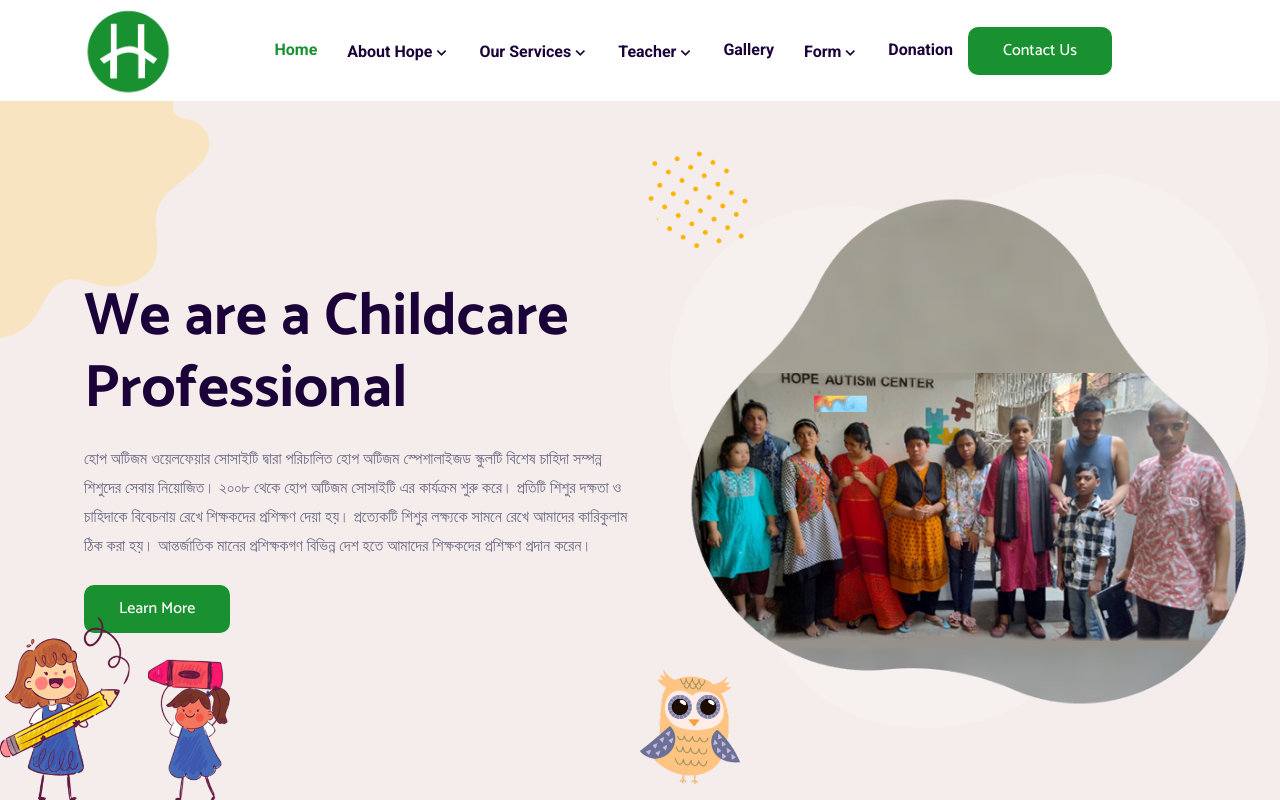
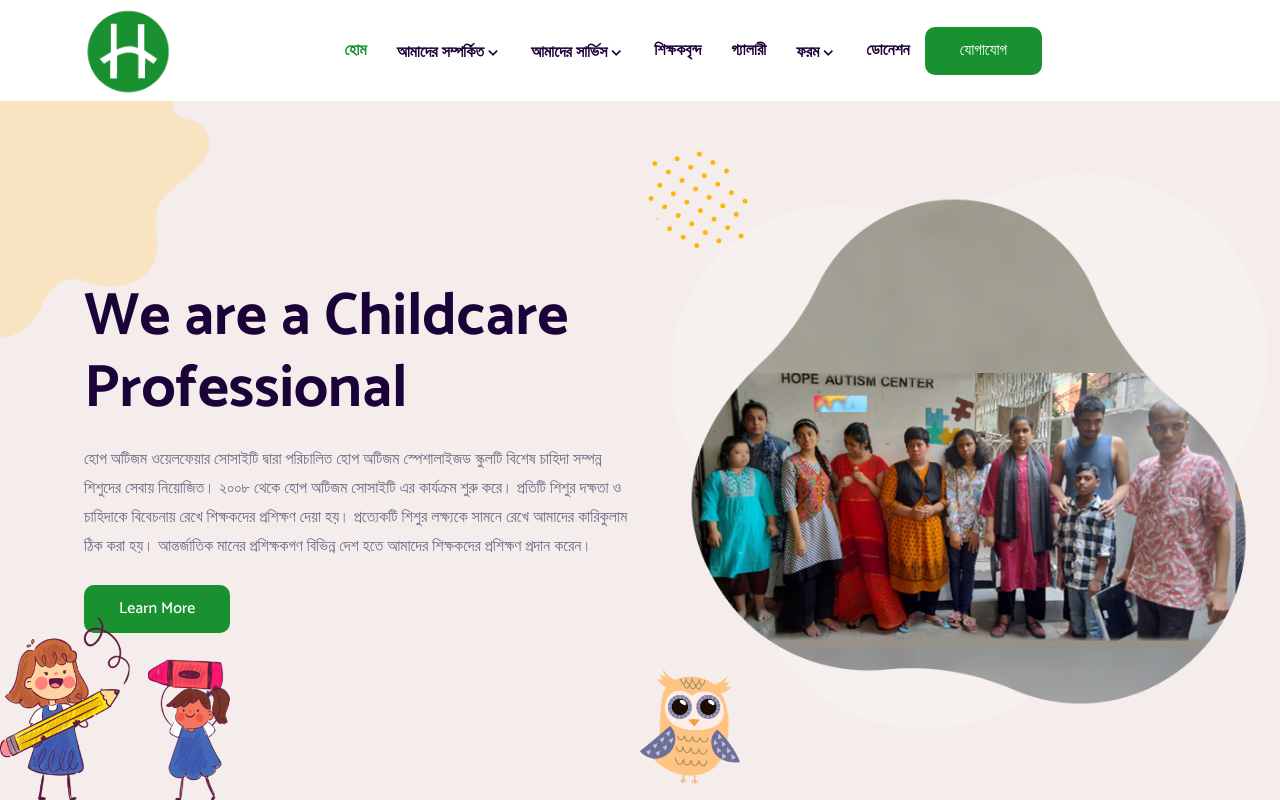
Before and after one commit to nshakib/hope, a PHP site: page /index.php in a window 1280 px wide. Shown: the top 800 px of the page. Run offline with PHP 8.4, Linux system fonts and the light colour scheme; some libraries are stand-ins or nearby versions.

Commit message:
navigation menu translate to bangla

```diff
--- a/inc/header.php
+++ b/inc/header.php
@@ -70,29 +70,29 @@
                         <ul class="navbar-nav">
                             <li class="nav-item">
                                 <a href="index.php" class="nav-link active">
-                                    Home
+                                হোম
                                 </a>
                             </li>
                             <!-- About us -->
                             <li class="nav-item">
                                 <a  class="nav-link">
-                                    About Hope
+                                আমাদের সম্পর্কিত
                                     <i class='bx bx-chevron-down'></i>
                                 </a>
                                 <ul class="dropdown-menu">
                                     <li class="nav-item">
                                         <a href="about.php#mission-vission" class="nav-link">
-                                            Mission & Vision
+                                            মিশন এবং ভিশন
                                         </a>
                                     </li>
                                     <li class="nav-item">
                                         <a href="executive.php" class="nav-link">
-                                            Executive Committee
+                                        নির্বাহী কমিটি
                                         </a>
                                     </li>
                                     <li class="nav-item">
                                         <a href="#" class="nav-link">
-                                            Advisory Council
+                                        আন্তর্জাতিক বিশেষজ্ঞ
                                         </a>
                                     </li>
                                 </ul>
@@ -100,49 +100,70 @@
                             <!-- Our Service -->
                             <li class="nav-item">
                                 <a class="nav-link">
-                                    Our Services
+                                আমাদের সার্ভিস
                                     <i class='bx bx-chevron-down'></i>
                                 </a>
                                 <ul class="dropdown-menu">
                                     <li class="nav-item">
                                         <a href="service.php#Early-Intervention-Section" class="nav-link">
-                                            Early Intervention
+                                        আর্লি ইন্টারভেনশন
                                         </a>
                                     </li>
                                     <li class="nav-item">
                                         <a href="service.php#Senior-section" class="nav-link">
-                                            Junior Section
+                                        হোম ভিজিট
                                         </a>
                                     </li>
                                     <li class="nav-item">
                                         <a href="service.php#Academic/pre-academic-program" class="nav-link">
-                                            Academic/pre-academic program
+                                        একাডেমিক, প্রি-একাডেমিক
                                         </a>
                                     </li>
                                     <li class="nav-item">
                                         <a href="service.php#Vocational-Training" class="nav-link">
-                                            Vocational Training
+                                            কারিগরী প্রশিক্ষণ
+                                        </a>
+                                    </li>
+                                    <li class="nav-item">
+                                        <a href="service.php#Counselling" class="nav-link">
+                                            টিচারস ট্রেনিং
                                         </a>
                                     </li>
                                     <li class="nav-item">
                                         <a href="service.php#Parents-Training" class="nav-link">
-                                            Parents Training
+                                            পেরেন্টস ট্রেনিং
+                                        </a>
+                                    </li>
+
+                                    <li class="nav-item">
+                                        <a href="service.php#Counselling" class="nav-link">
+                                            গৃহস্থলীর কাজে প্রশিক্ষণ
                                         </a>
                                     </li>
                                     <li class="nav-item">
                                         <a href="service.php#Counselling" class="nav-link">
-                                            Counselling
+                                            অনলাইন সেশন
+                                        </a>
+                                    </li>
+                                    <li class="nav-item">
+                                        <a href="service.php#Counselling" class="nav-link">
+                                         ফ্রি কাউন্সেলিং
+                                        </a>
+                                    </li>
+                                    <li class="nav-item">
+                                        <a href="service.php#Counselling" class="nav-link">
+                                            ফ্রি সার্ভিস
                                         </a>
                                     </li>
                                 </ul>
                             </li>
                             <!-- Teacher Details-->
                             <li class="nav-item">
-                                <a class="nav-link">
-                                    Teacher
-                                    <i class='bx bx-chevron-down'></i>
+                                <a href="teacher.php" class="nav-link">
+                                শিক্ষকবৃন্দ
+                                    <!-- <i class='bx bx-chevron-down'></i> -->
                                 </a>
-                                <ul class="dropdown-menu">
+                                <!-- <ul class="dropdown-menu">
                                     <li class="nav-item">
                                         <a href="teacher.php" class="nav-link">
                                             Teacher
@@ -153,35 +174,35 @@
                                             Teacher Details
                                         </a>
                                     </li>
-                                </ul>
+                                </ul> -->
                             </li>
                             <!-- Gallary -->
                             <li class="nav-item">
                                 <a href="gallery.php" class="nav-link">
-                                    Gallery
+                                গ্যালারী
                                 </a>
                             </li>
                             <!-- Form -->
                             <li class="nav-item">
                                 <a  class="nav-link">
-                                    Form
+                                ফরম
                                     <i class='bx bx-chevron-down'></i>
                                 </a>
                                 <ul class="dropdown-menu">
                                     <li class="nav-item">
                                         <a href='../assets/file/admission_form.docx'  class='nav-link' download="admission_form.docx">
 
-                                            Addmission Form
+                                        ভর্তি ফরম
                                         </a>
                                     </li>
                                     <li class="nav-item">
                                         <a href="../assets/file/gm_form.docx" class="nav-link" download="gm_form.docx">
-                                            Membership Form
+                                        মেম্বারশিপ ফরম
                                         </a>
                                     </li>
                                     <li class="nav-item">
                                         <a href="#" class="nav-link">
-                                            Training Form
+                                        ট্রেনিং ফরম
                                         </a>
                                     </li>
                                 </ul>
@@ -189,13 +210,13 @@
                             <!-- Fund -->
                             <li class="nav-item">
                                 <a href="#" class="nav-link">
-                                    Donation
+                                ডোনেশন
                                 </a>
                             </li>
                             <!-- Contact Us -->
                             <div class="others-options d-flex align-items-center">
                                 <div class="option-item">
-                                    <a href="contact.php" class="default-btn">Contact Us</a>
+                                    <a href="contact.php" class="default-btn">যোগাযোগ</a>
                                 </div>
                             </div>
                             <!-- <li class="nav-item">
@@ -343,7 +364,7 @@
                                 </div>
                             </div>
                             <div class="option-item">
-                                <a href="#" class="default-btn">Contact Us</a>
+                                <a href="#" class="default-btn">যোগাযোগ</a>
                             </div>
                         </div>
                     </div>
```
